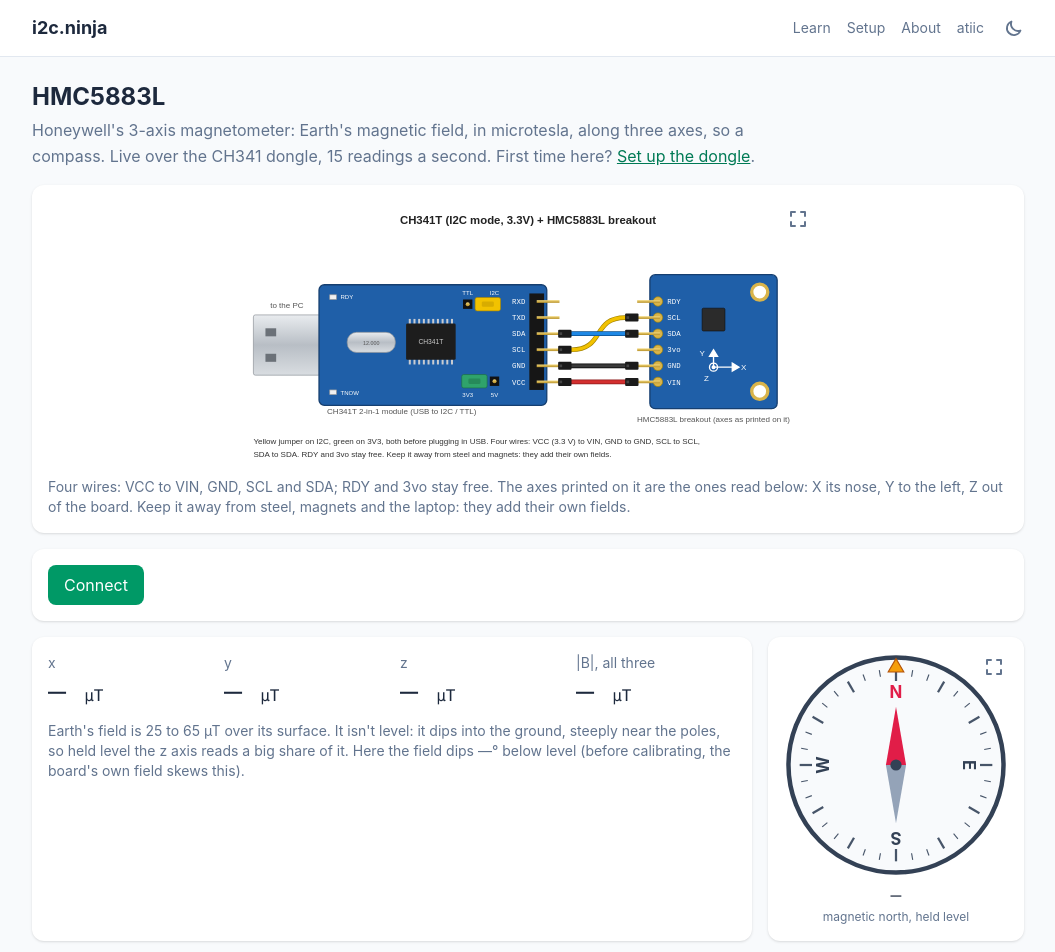
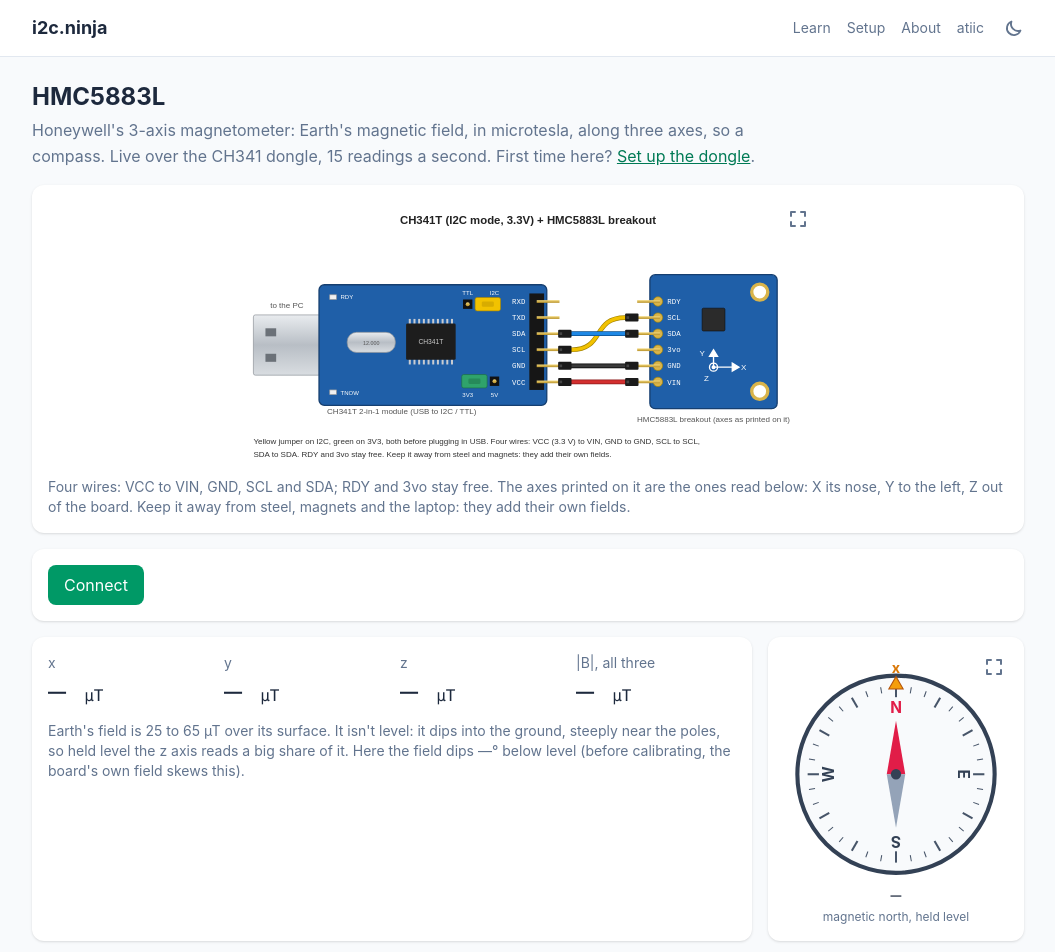
Before and after one commit to aguegu/i2c.ninja, a Vue app: page /hmc5883l in a window 1280 px wide. Shown: the top 952 px of the page, without its empty margins (112-1167 px from the left). Built offline with nearby package versions, Linux system fonts and the light colour scheme.

Commit message:
CompassRose: the board's nose marked x above its yellow arrow
Co-Authored-By: Claude Opus 5.5 <noreply@anthropic.com>

```diff
--- a/src/components/CompassRose.vue
+++ b/src/components/CompassRose.vue
@@ -12,6 +12,7 @@ const props = defineProps({
 });
 
 const R = 100;
+const LABEL_ROOM = 18; // above the rose: the nose's x
 const RING = 86;
 const CARDINALS = [['N', 0], ['E', 90], ['S', 180], ['W', 270]];
 const NAMES = ['N', 'NE', 'E', 'SE', 'S', 'SW', 'W', 'NW'];
@@ -25,7 +26,7 @@ const { full, toggle } = useFullscreen(box);
 
 <template>
   <div ref="box" class="relative flex flex-col items-center" :class="full && 'h-full! w-full! justify-center gap-4 bg-white p-4 dark:bg-slate-900'">
-    <svg :viewBox="`${-R} ${-R} ${2 * R} ${2 * R}`" :class="full ? 'h-[min(80vh,80vw)] w-[min(80vh,80vw)]' : 'h-56 w-56'" role="img" :aria-label="heading === null ? 'Compass: no heading yet' : `Compass: heading ${heading.toFixed(0)} degrees, ${name}`">
+    <svg :viewBox="`${-R} ${-R - LABEL_ROOM} ${2 * R} ${2 * R + LABEL_ROOM}`" :class="full ? 'h-[min(80vh,80vw)] w-[min(80vh,80vw)]' : 'h-56 w-56'" role="img" :aria-label="heading === null ? 'Compass: no heading yet' : `Compass: heading ${heading.toFixed(0)} degrees, ${name}`">
       <circle :r="RING + 10" fill="#f8fafc" stroke="#334155" stroke-width="4" />
       <g :transform="turn">
         <line v-for="d in TICKS" :key="d" x1="0" :y1="-RING" x2="0" :y2="d % 30 ? -RING + 6 : -RING + 11" :transform="`rotate(${d})`" stroke="#475569" :stroke-width="d % 30 ? 1 : 2" />
@@ -36,6 +37,7 @@ const { full, toggle } = useFullscreen(box);
       <circle r="5" fill="#334155" />
       <!-- the board's nose: fixed, at the top -->
       <path :d="`M 0 ${-RING - 9} L -7 ${-RING + 3} L 7 ${-RING + 3} Z`" fill="#f59e0b" stroke="#b45309" />
+      <text x="0" :y="-RING - 13" text-anchor="middle" font-size="14" font-weight="bold" fill="#d97706">x</text>
     </svg>
     <p :class="full ? 'font-mono text-3xl tabular-nums' : 'mt-1 font-mono text-lg tabular-nums'">{{ heading === null ? '—' : `${heading.toFixed(0)}° ${name}` }}</p>
     <FullscreenButton v-if="canFullscreen" :full="full" class="absolute top-0 right-0" @toggle="toggle" />
```
